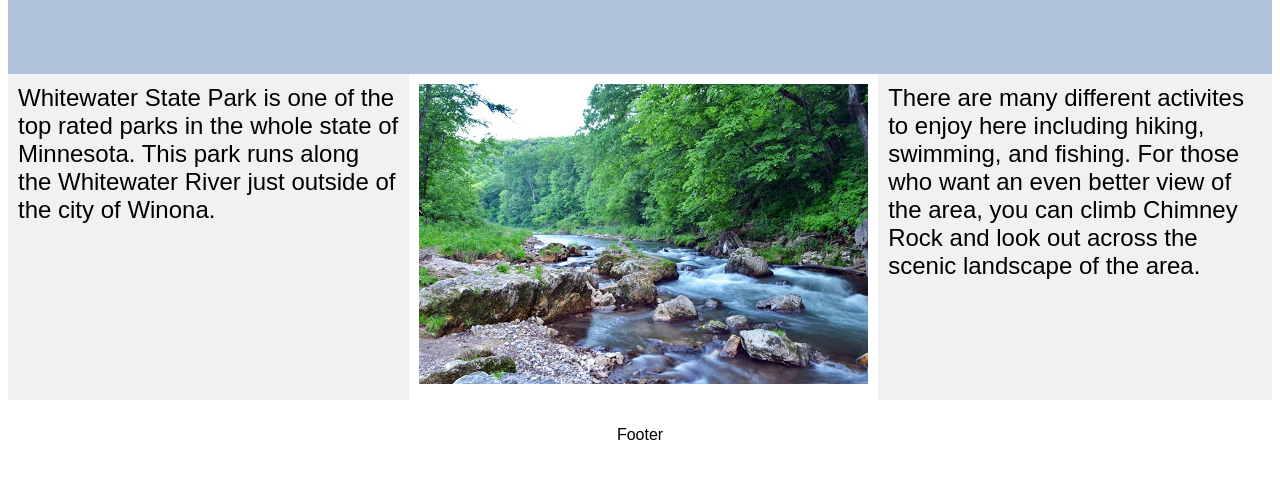
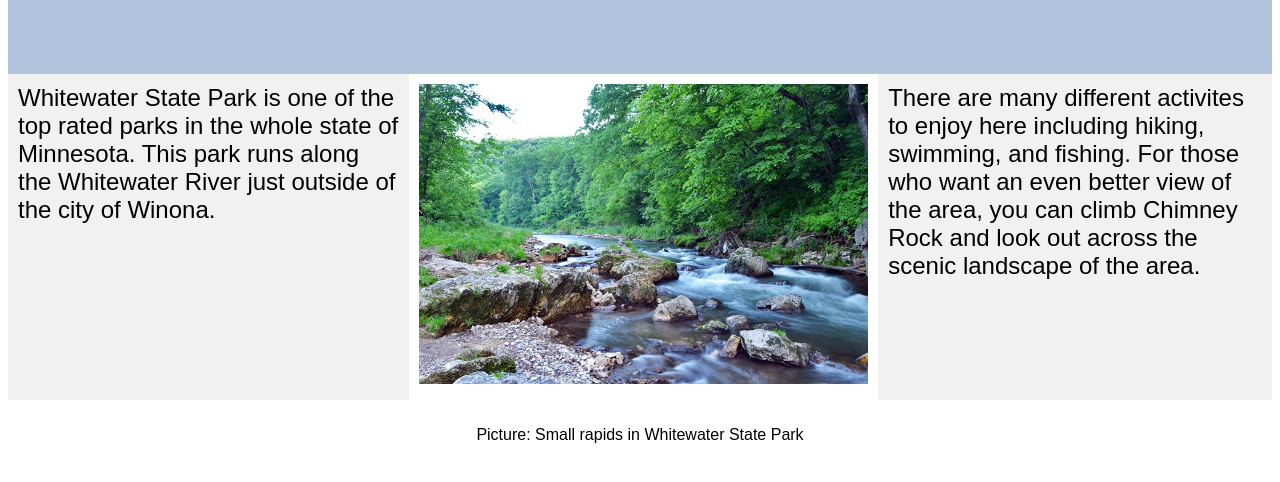
Before and after one commit to colehagen15/Assignment2, a plain HTML site: page whitewater.html in a window 1280 px wide. Shown: the part 168-650 px from the top of the page. Drawn offline with Linux system fonts and the light colour scheme.

Commit message:
Added content to the footers

```diff
--- a/whitewater.html
+++ b/whitewater.html
@@ -126,7 +126,7 @@ li a:hover:not(.active) {
   <div class="right" style="background-color:#f1f1f1;">There are many different activites to enjoy here including hiking, swimming, and fishing. For those who want an even better view of the area, you can climb Chimney Rock and look out across the scenic landscape of the area.  </div>
 
   <div class="footer">
-  <p>Footer</p>
+  <p>Picture: Small rapids in Whitewater State Park</p>
   </div>
 </div>
 
```
Also changed, not shown: index.html (+1 -1 lines), lakepark.html (+1 -1 lines), latsch.html (+1 -1 lines).
